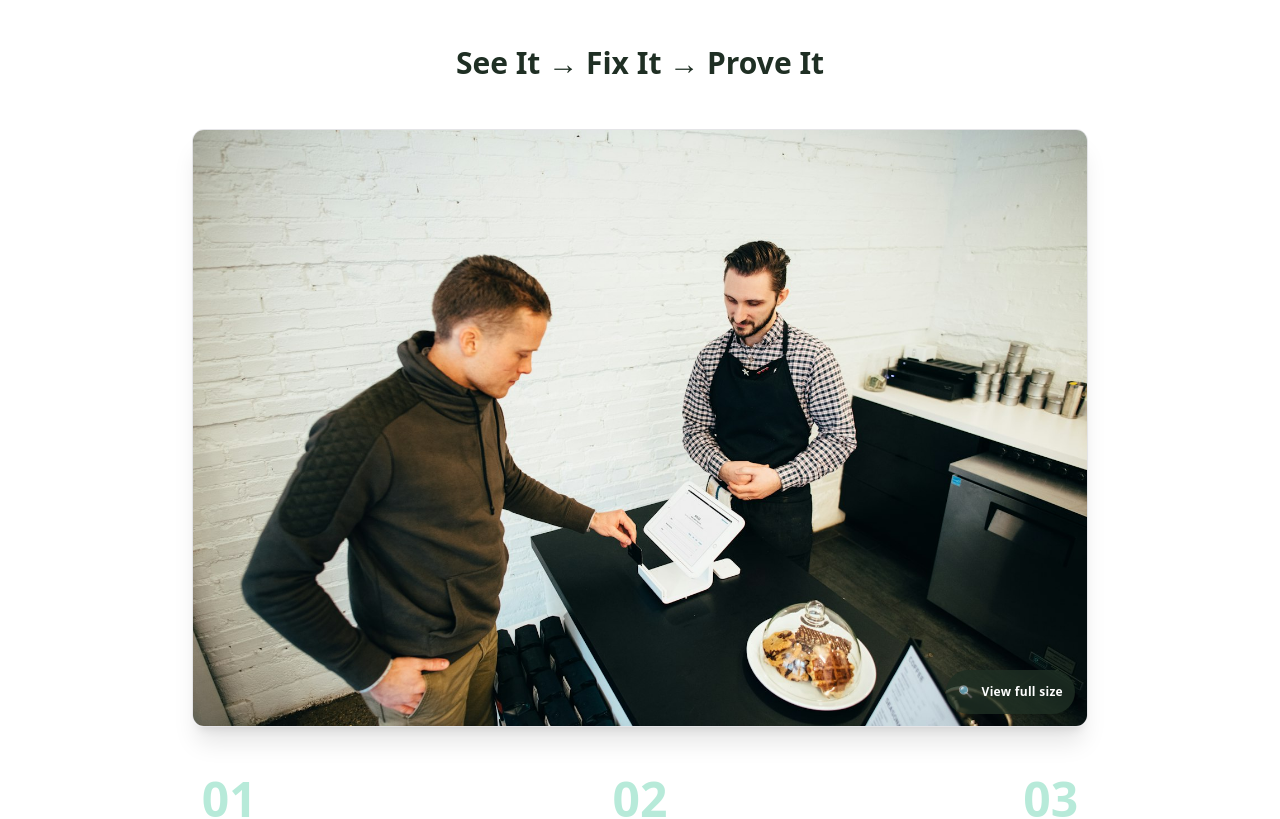
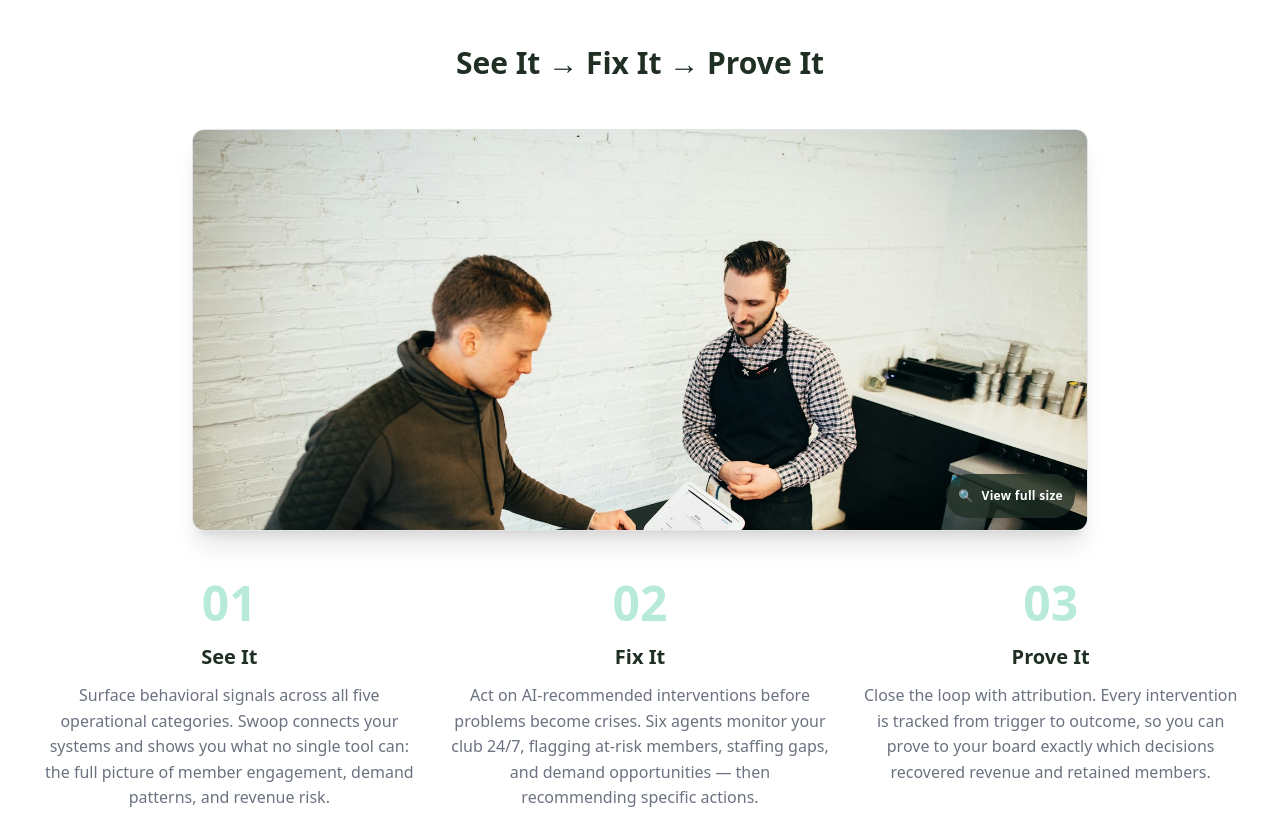
Before and after one commit to ty-hayes-82/swoop-member-intelligence-website, a Next.js app: page /platform in a window 1280 px wide. Shown: the part 500-1319 px from the top of the page. Built offline with nearby package versions, Linux system fonts and the light colour scheme.

Commit message:
Clamp screenshot heights across site

```diff
--- a/components/ScreenshotLightbox.jsx
+++ b/components/ScreenshotLightbox.jsx
@@ -7,7 +7,7 @@ export default function ScreenshotLightbox({
   src,
   alt,
   frameClassName = '',
-  imageClassName = 'w-full h-auto',
+  imageClassName = '',
   caption,
   badge = 'View full size',
   width = 1280,
@@ -18,7 +18,14 @@ export default function ScreenshotLightbox({
   return (
     <>
       <div className={`relative max-w-4xl mx-auto ${frameClassName}`}>
-        <Image src={src} alt={alt} width={width} height={height} quality={85} className={imageClassName} />
+        <Image
+          src={src}
+          alt={alt}
+          width={width}
+          height={height}
+          quality={85}
+          className={`w-full h-auto object-cover object-top max-h-[400px] ${imageClassName}`}
+        />
         <button
           type="button"
           onClick={() => setOpen(true)}
@@ -42,7 +49,14 @@ export default function ScreenshotLightbox({
               ×
             </button>
             <div className="bg-white rounded-2xl overflow-hidden shadow-2xl border border-swoop-border">
-              <Image src={src} alt={alt} width={width} height={height} quality={85} className="w-full h-auto" />
+              <Image
+                src={src}
+                alt={alt}
+                width={width}
+                height={height}
+                quality={85}
+                className="w-full h-auto object-cover object-top max-h-[400px]"
+              />
             </div>
             {caption && (
               <p className="text-white/80 text-sm text-center mt-4 max-w-2xl mx-auto">{caption}</p>
```
